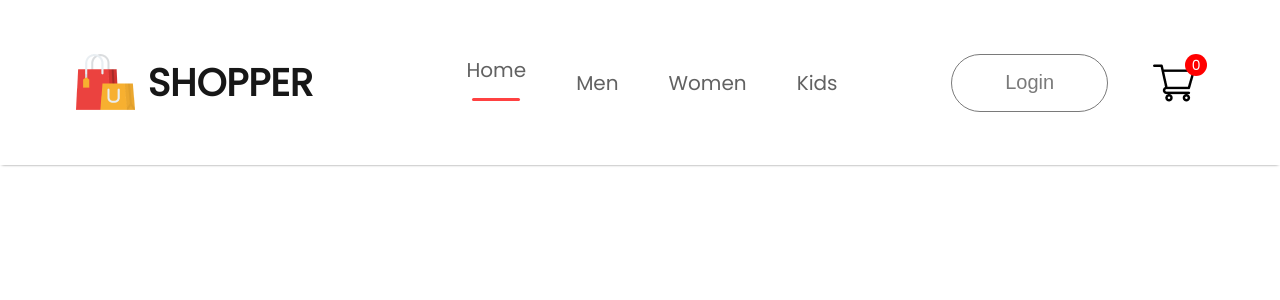
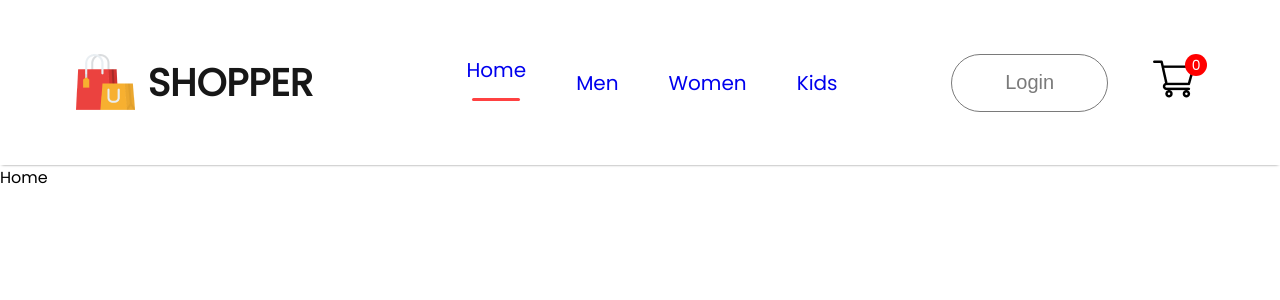
Before and after one commit to chanukaaaa/react-ecommerce, a React (Create React App) app in the folder frontend/: page / in a window 1280 px wide. Shown: the top 300 px of the page. Built offline with nearby package versions, Linux system fonts and the light colour scheme.

Commit message:
Pages setup completed

```diff
--- a/frontend/src/App.js
+++ b/frontend/src/App.js
@@ -1,6 +1,11 @@
 import './App.css';
 import Navbar from './Components/Navbar/Navbar';
 import {BrowserRouter, Routes, Route} from 'react-router-dom'
+import Home from './Pages/Home';
+import { ShopCategory } from './Pages/ShopCategory';
+import { LoginSignup } from './Pages/LoginSignup';
+import { Product } from './Pages/Product';
+import { Cart } from './Pages/Cart';
 
 function App() {
   return (
@@ -8,10 +13,16 @@ function App() {
       <BrowserRouter>
       <Navbar/>
       <Routes>
-        <Route></Route>
+        <Route path='/' element={<Home/>}/>
+        <Route path='/mens' element={<ShopCategory category = "men"/>}/>
+        <Route path='/womans' element={<ShopCategory category = "women"/>}/>
+        <Route path='/kids' element={<ShopCategory category = "kid"/>}/>
+        <Route path='/product' element={<Product/>}>
+          <Route path=':productId' element={<Product/>} />
+        </Route>
+        <Route path='/cart' element={<Cart/>}/>
+        <Route path='/login' element={<LoginSignup/>}/>
       </Routes>
-
-
       </BrowserRouter>
     </div>
   );
--- a/frontend/src/Components/Navbar/Navbar.jsx
+++ b/frontend/src/Components/Navbar/Navbar.jsx
@@ -1,4 +1,5 @@
 import React, { useState } from 'react'
+import { Link } from 'react-router-dom';
 import './Navbar.css'
 
 import logo from '../Assets/logo.png'
@@ -14,14 +15,14 @@ const Navbar = () => {
             <p>SHOPPER</p>
         </div>
         <ul className="nav-menu">
-            <li onClick={() => {setMenu("home")}}>Home {menu === "home"? <hr />:<></>} </li>
-            <li onClick={() => {setMenu("mens")}}>Men {menu === "mens"? <hr />:<></>}</li>
-            <li onClick={() => {setMenu("womans")}}>Women {menu === "womans"? <hr />:<></>}</li>
-            <li onClick={() => {setMenu("kids")}}>Kids {menu === "kids"? <hr />:<></>}</li>
+            <li onClick={() => {setMenu("home")}}><Link style={{ textDecoration: 'none'}} to='/'>Home</Link> {menu === "home"? <hr />:<></>} </li>
+            <li onClick={() => {setMenu("mens")}}><Link style={{ textDecoration: 'none'}} to='/mens'>Men</Link> {menu === "mens"? <hr />:<></>}</li>
+            <li onClick={() => {setMenu("womans")}}><Link style={{ textDecoration: 'none'}} to='/womans'>Women</Link> {menu === "womans"? <hr />:<></>}</li>
+            <li onClick={() => {setMenu("kids")}}><Link style={{ textDecoration: 'none'}} to='/kids'>Kids</Link> {menu === "kids"? <hr />:<></>}</li>
         </ul>
         <div className="nav-loging-cart">
-            <button>Login</button>
-            <img src={cart_icon} alt="" />
+            <Link to='/login'><button>Login</button></Link>
+            <Link to='cart'><img src={cart_icon} alt="" /></Link>
             <div className="nav-cart-count">0</div>
         </div>
     </div>
```
